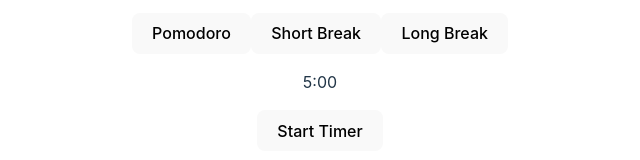
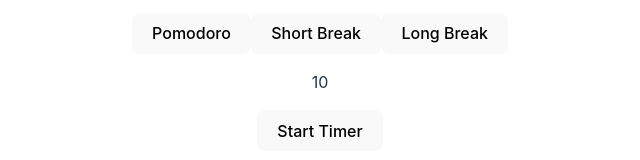
Before and after one commit to alondramora/pomodorotimer, a React (Vite) app: page / in a window 1280 px wide. Shown: the part 318-478 px from the top of the page, without its empty margins (320-960 px from the left). Built offline with nearby package versions, Linux system fonts and the light colour scheme.

Commit message:
implemented a simple countdown with a harcoded value using setInterval, clearInterval, and React State

```diff
--- a/src/App.jsx
+++ b/src/App.jsx
@@ -4,25 +4,23 @@ import Button from './Button'
 
 function App() {
 
-  // 1. when the start timer button is clicked, this function will execute and run the startCountdown function
+const [timerCount, setTimerCount] = useState(10);
+
   function handleStart(){
     console.log('start timer')
-    startCountdown(5);
+    startCountdown(10);
   }
 
-  // 2. startCountdown takes a numeber "seconds" and stores it in "counter"
-    // we use setInterval to function to console log what the counter value is, and then decrement that by 1,
-    // then every 1 second, this function runs again until the value is less than 0
-    // once value is less than 0, we clearInterval, stopping the interval function from running
   function startCountdown(seconds){
     let counter = seconds;
 
     const interval = setInterval(() => {
       console.log(counter);
       counter--;
-
-      if(counter < 0){
+      setTimerCount(counter);
+      if(counter < 1){
         clearInterval(interval)
+        setTimerCount('Time is up!')
         console.log('stop timer')
       }
     },1000);
@@ -36,7 +34,7 @@ return (
       <button className="mode-buttons">Short Break</button>
       <button className="mode-buttons">Long Break</button>
     </div>
-    <p id="displayTime">5:00</p>
+    <p id="displayTime">{timerCount}</p>
     <Button onClick={handleStart}>Start Timer</Button>
 
     </>
```
